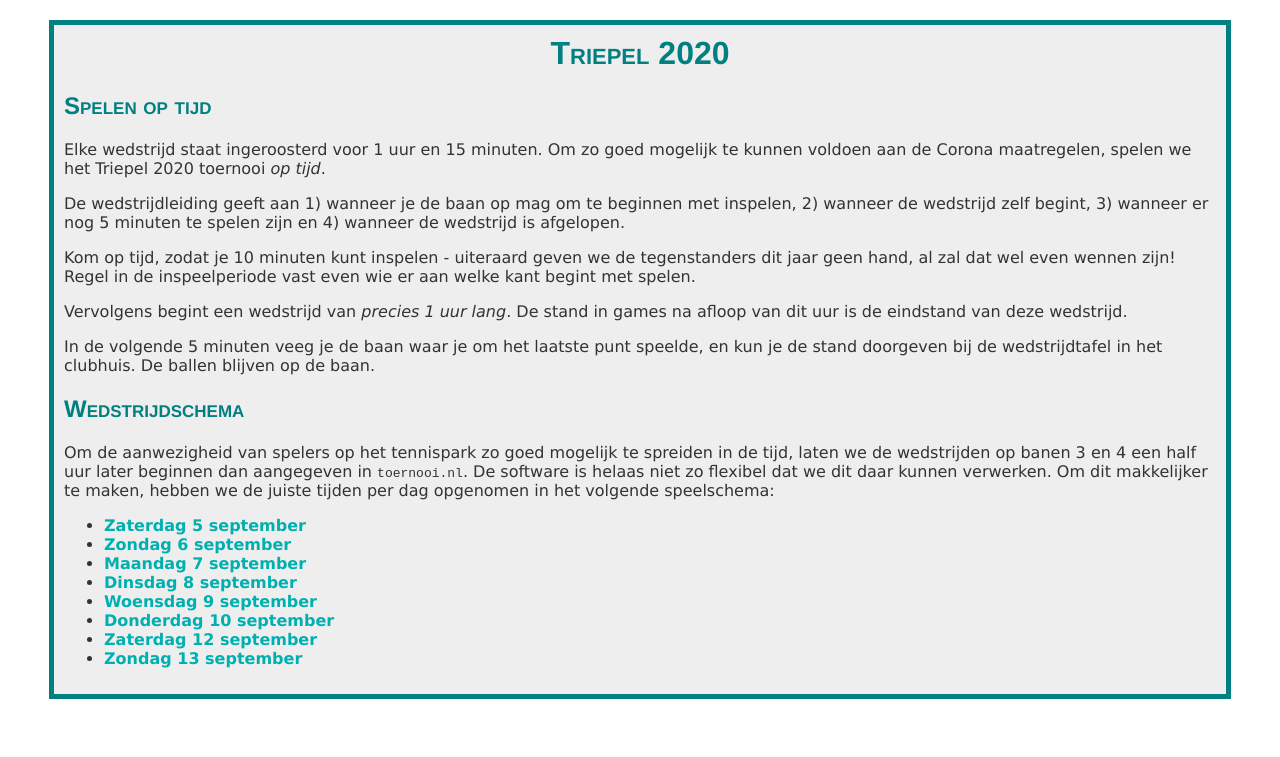
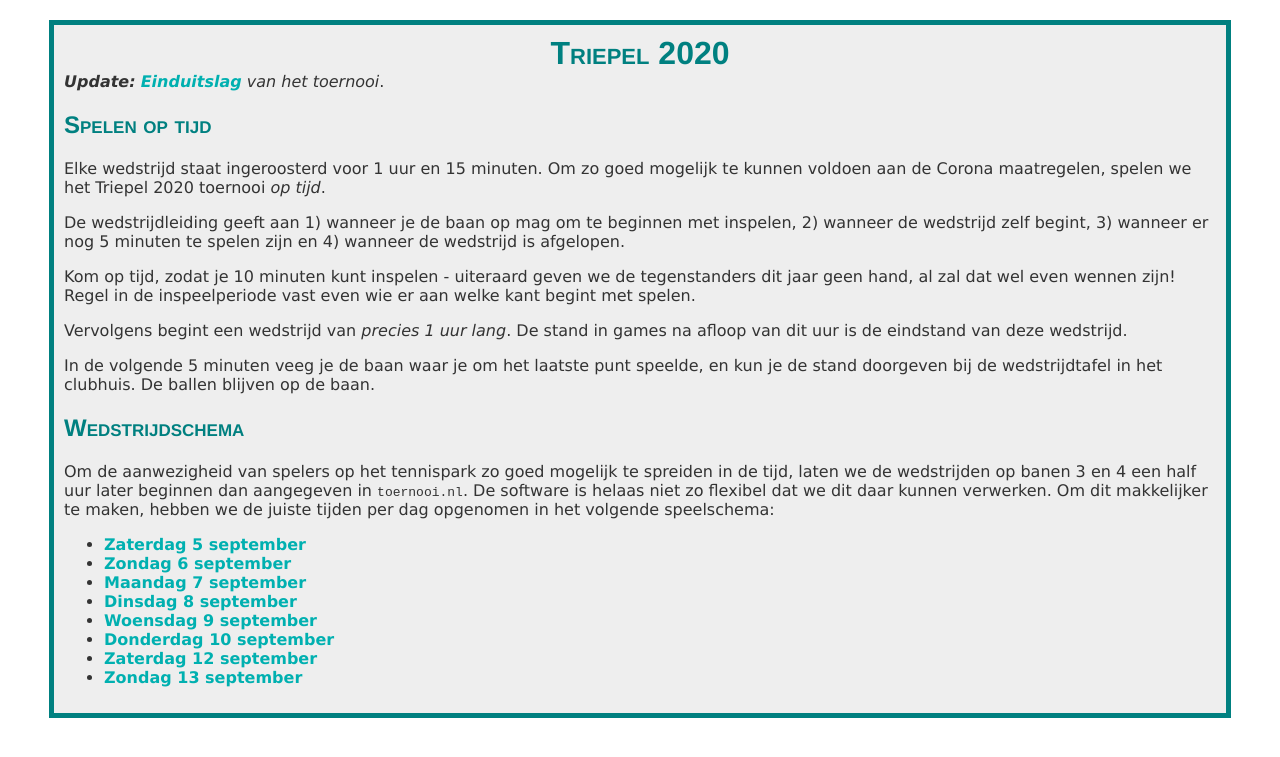
Before and after one commit to arjenpdevries/arjenpdevries.github.io, a Jekyll site: the page Triepel2020/index.html, which Jekyll copies as it is, in a window 1280 px wide. Shown: the top 757 px of the page. Built offline with Jekyll 4.4.1, drawn with Linux system fonts in a browser that asks for light colours.

Commit message:
Einduitslag link

```diff
--- a/Triepel2020/index.html
+++ b/Triepel2020/index.html
@@ -12,6 +12,7 @@ Triepel 2020
 <div class="note">
 
 </div>
+<i><b>Update:</b> <a href="resultaat.html">Einduitslag</a> van het toernooi</i>.
 <h2>Spelen op tijd</h2>
 <p>
   Elke wedstrijd staat ingeroosterd voor 1 uur en 15 minuten.
```
